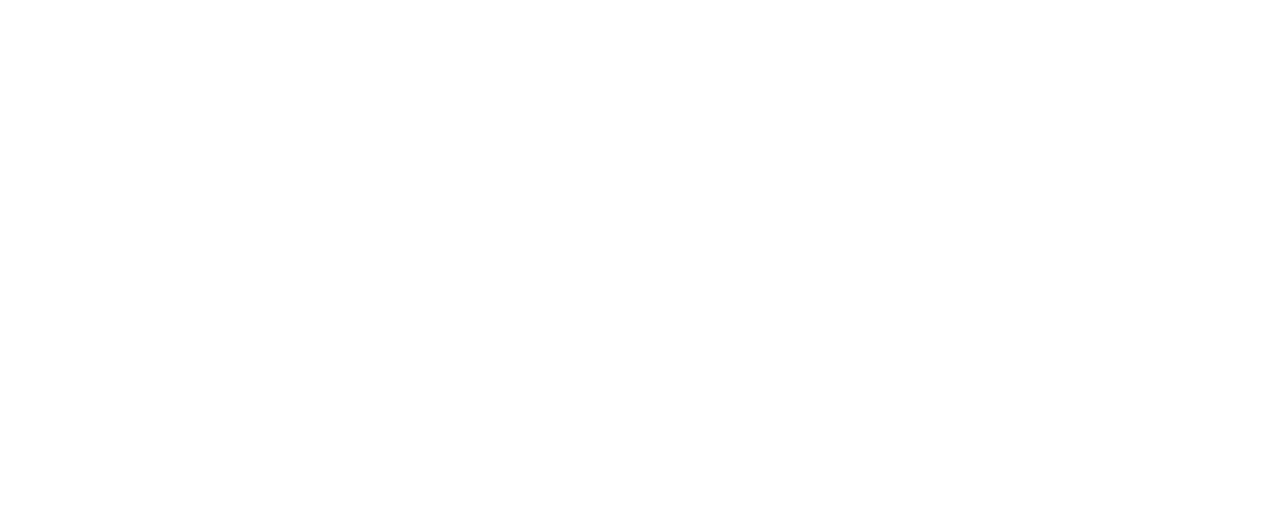
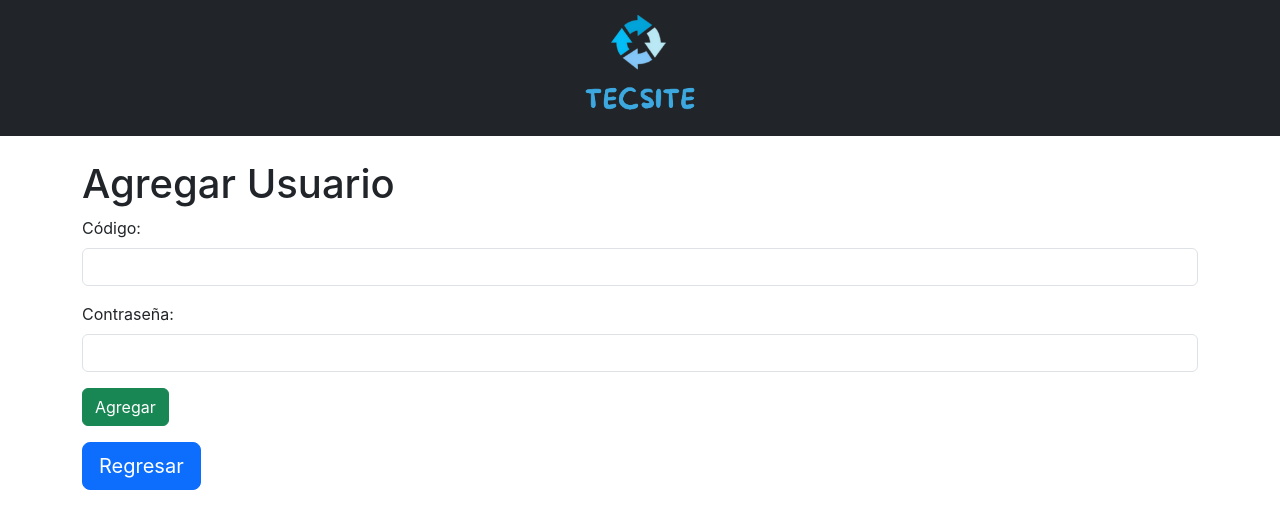
Before and after one commit to jesusaguero/tecsite_admin, a React (Create React App) app in the folder admin-frontend/: page /agregaruser in a window 1280 px wide. Shown: the top 528 px of the page. Built offline with nearby package versions, Linux system fonts and the light colour scheme.

Commit message:
user urls

```diff
--- a/admin-frontend/src/App.js
+++ b/admin-frontend/src/App.js
@@ -3,6 +3,7 @@ import { Route, BrowserRouter as Router, Switch } from 'react-router-dom';
 import AdminLayout from './components/AdminLayout';
 import Agregarlab from './components/Agregarlab';
 import AgregarPoli from './components/Agregarpoli';
+import Agregaruser from './components/Agregaruser';
 import Verpoli from './components/Verpoli';
 import Editarlab from './components/editarlab';
 import EditarPoli from './components/editarpoli';
@@ -18,6 +19,7 @@ function App() {
         <Route path="/agregarlab" component={Agregarlab} />"
         <Route path="/editarlab" component={Editarlab} />"
         <Route path="/verlab" component={Verlab} />
+        <Route path="/agregaruser" component={Agregaruser} />"
       </Switch>
     </Router>
   );
--- /dev/null
+++ b/admin-frontend/src/components/Agregaruser.js
@@ -0,0 +1,99 @@
+import React, { useState } from 'react';
+
+const AgregarUser = () => {
+  const [nuevoUser, setNuevoUser] = useState({
+    codigo: '',
+    contrasena: '',
+  });
+
+  const [mensaje, setMensaje] = useState('');
+
+  const handleInputChange = (event) => {
+    const { name, value } = event.target;
+    setNuevoUser((prevState) => ({
+      ...prevState,
+      [name]: value,
+    }));
+  };
+
+  const handleSubmit = async (event) => {
+    event.preventDefault();
+
+    try {
+      const response = await fetch('http://127.0.0.1:8000/adminapp/api/usuarios/', {
+        method: 'POST',
+        headers: {
+          'Content-Type': 'application/json',
+        },
+        body: JSON.stringify(nuevoUser),
+      });
+
+      if (response.ok) {
+        setMensaje('Usuario agregado exitosamente');
+        setNuevoUser({ codigo: '', contrasena: '' });
+      } else {
+        setMensaje(`Error al agregar usuario: ${response.statusText}`);
+      }
+    } catch (error) {
+      setMensaje(`Error: ${error.message}`);
+    }
+  };
+
+  return (
+    <div>
+      <header className="bg-dark text-white">
+        <div className="container py-2">
+          <div className="d-flex flex-wrap align-items-center justify-content-center">
+            <a href="/" className="d-flex align-items-center text-white text-decoration-none">
+              <img src="/logo.png" alt="TECSITE Logo" width="120" height="120" className="logo" />
+            </a>
+          </div>
+        </div>
+      </header>
+      <div className="container mt-4">
+        <h1>Agregar Usuario</h1>
+        <form onSubmit={handleSubmit}>
+          <div className="mb-3">
+            <label htmlFor="codigo" className="form-label">
+              Código:
+            </label>
+            <input
+              type="text"
+              className="form-control"
+              id="codigo"
+              name="codigo"
+              value={nuevoUser.codigo}
+              onChange={handleInputChange}
+            />
+          </div>
+          <div className="mb-3">
+            <label htmlFor="contrasena" className="form-label">
+              Contraseña:
+            </label>
+            <input
+              type="password"
+              className="form-control"
+              id="contrasena"
+              name="contrasena"
+              value={nuevoUser.contrasena}
+              onChange={handleInputChange}
+            />
+          </div>
+          <button type="submit" className="btn btn-success">
+            Agregar
+          </button>
+        </form>
+        {mensaje && (
+          <div className={`alert ${mensaje.includes('éxito') ? 'alert-success' : 'alert-success'} mt-3`} role="alert">
+            {mensaje}
+          </div>
+        )}
+        <div className="button-group">
+          <a href="/" className="btn btn-lg btn-primary mt-3">Regresar</a>
+        </div>
+      </div>
+    </div>
+  );
+};
+
+export default AgregarUser;
```
Also changed, not shown: admin-frontend/src/components/veruser.js (added, +57 -0 lines), admin-frontend/src/components/editaruser.js (added).
